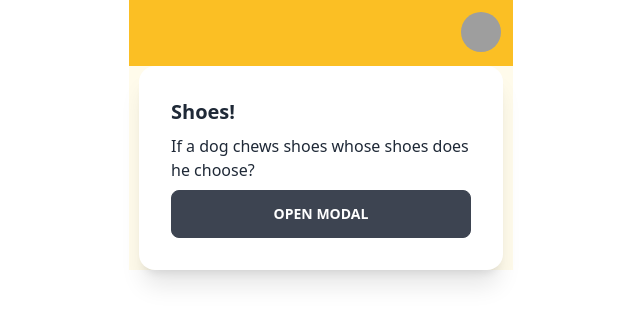
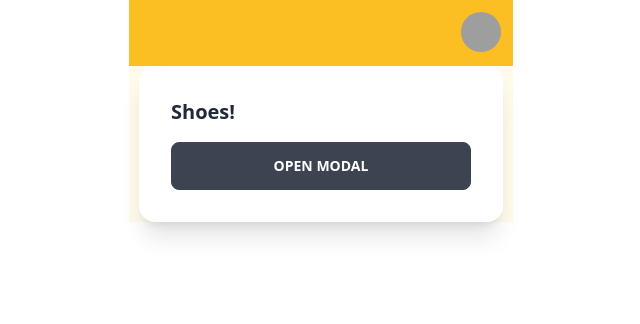
Before and after one commit to ShineTiger/food-management, a React (Create React App) app in the folder client/: page / in a window 1280 px wide. Shown: the top 324 px of the page, without its empty margins (319-959 px from the left). Built offline with nearby package versions, Linux system fonts and the light colour scheme; grey boxes are pictures that could not be loaded.

Commit message:
🔧 MealList 컴포넌트 생성 및 props 연결 작업
- 식사 리스트를 넘겨받아 그리는 MealList 컴포넌트를 생성
- props로 daysMeal를 넘겨받음

```diff
--- /dev/null
+++ b/client/src/components/MealList.tsx
@@ -0,0 +1,11 @@
+import React from 'react';
+
+interface MealListProp {
+  meals: DayMeals;
+}
+const MealList = ({ meals }: MealListProp) => {
+  const { breakfast, lunch, dinner, snack } = meals;
+  return <div></div>;
+};
+
+export default MealList;
--- a/client/src/pages/Main.tsx
+++ b/client/src/pages/Main.tsx
@@ -1,13 +1,16 @@
 import React from 'react';
 import { useState } from 'react';
+import MealList from '../components/MealList';
 import Modal from '../components/Modal';
+import { dummyFoodList, dummyMeals } from '../resource/Dummy';
 
 const Main = () => {
   const [isOpen, setIsOpen] = useState(false);
 
-  const handleModal = (value: boolean | ((prevState: boolean) => boolean)) => {
-    setIsOpen(value);
-  };
+  const isEmptyMeal = true; // FIXME: 임시로 상수값 사용
+
+  // TODO: API에서 받아온 음식 리스트로 변경
+  const [daysMeal, setDaysMeal] = useState<DayMeals>(dummyMeals);
 
   return (
     <>
@@ -15,7 +18,13 @@ const Main = () => {
         <div className="card bg-base-100 shadow-xl">
           <div className="card-body ">
             <h2 className="card-title">Shoes!</h2>
-            <p>If a dog chews shoes whose shoes does he choose?</p>
+
+            {/* 음식리스트 */}
+            {isEmptyMeal ? (
+              <MealList meals={daysMeal}></MealList>
+            ) : (
+              <p>If a dog chews shoes whose shoes does he choose?</p>
+            )}
 
             <label htmlFor="my-modal-4" className="btn modal-button">
               open modal
```
